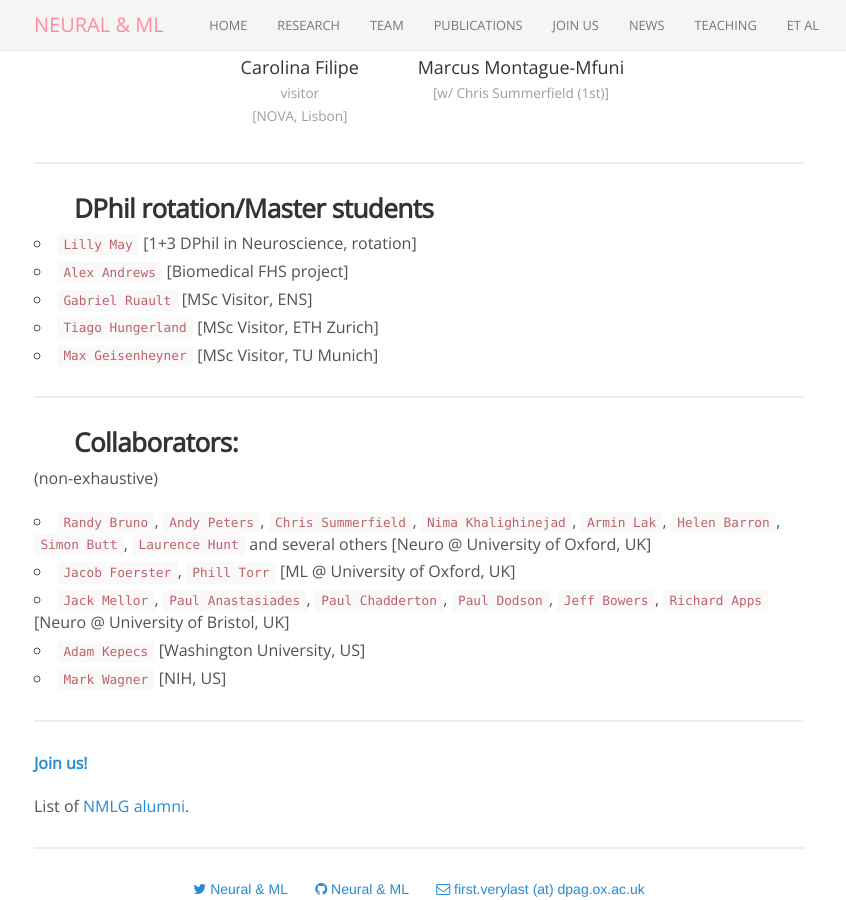
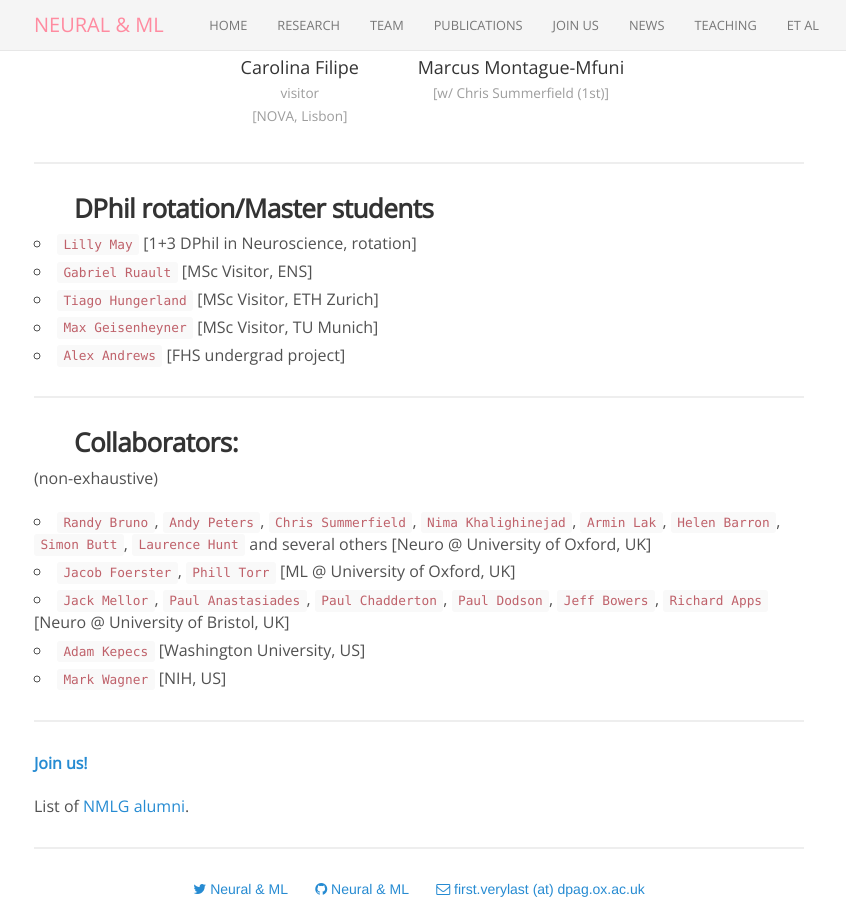
Before and after one commit to neuralml/neuralml.github.io, a Jekyll site: the page built from team.md, in a window 1280 px wide and 900 px high, scrolled down 3135 px. Shown: the whole window, without its empty margins (221-1067 px from the left). Built offline with Jekyll 4.4.1, drawn with Linux system fonts in a browser that asks for light colours; nearby versions of some CDN libraries.

Commit message:
Update team.md

```diff
--- a/team.md
+++ b/team.md
@@ -72,10 +72,10 @@ permalink: /team/
 <h3>DPhil rotation/Master students</h3>
 </div>
 - `Lilly May` [1+3 DPhil in Neuroscience, rotation]
-- `Alex Andrews` [Biomedical FHS project]
 - `Gabriel Ruault` [MSc Visitor, ENS]
 - `Tiago Hungerland` [MSc Visitor, ETH Zurich]
 - `Max Geisenheyner` [MSc Visitor, TU Munich]
+- `Alex Andrews` [FHS undergrad project]
 
 
 <hr>
```
